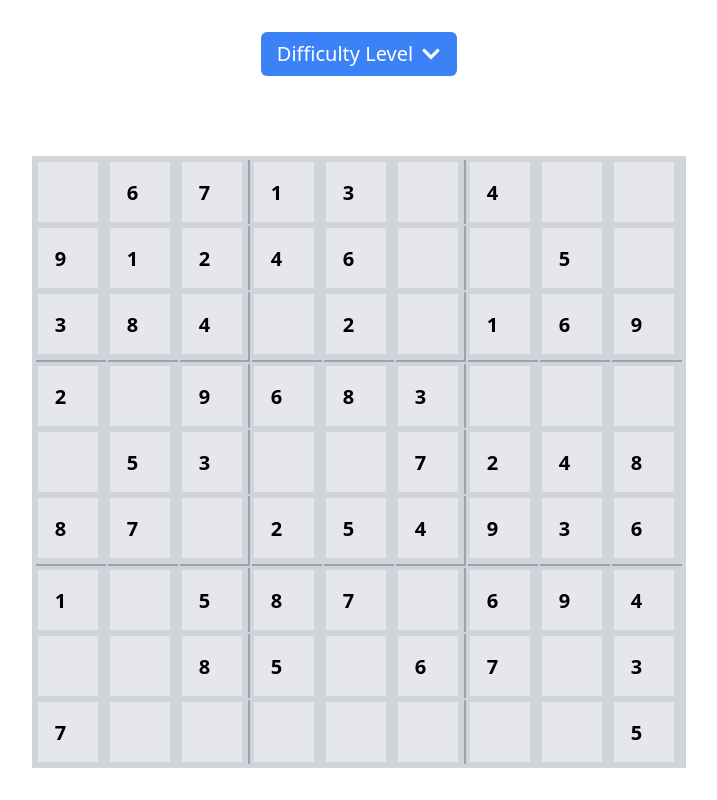
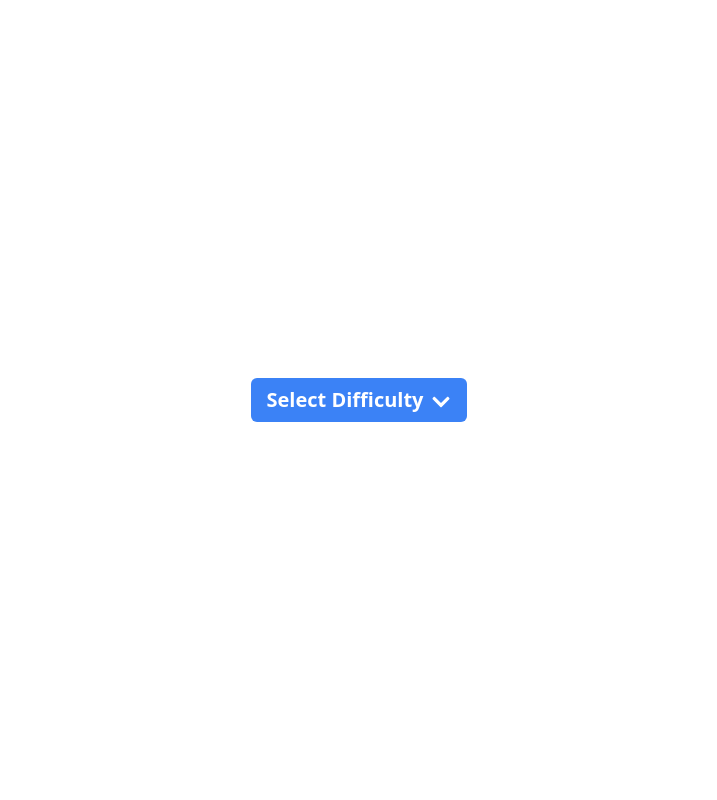
Before and after one commit to Saniya1016/Sudoku-Game, a React (Vite) app in the folder my-sudoku-game/: page / in a window 1280 px wide. Shown: the whole page, without its empty margins (281-998 px from the left). Built offline with nearby package versions, Linux system fonts and the light colour scheme.

Commit message:
control with diff setting

```diff
--- a/my-sudoku-game/src/App.jsx
+++ b/my-sudoku-game/src/App.jsx
@@ -1,13 +1,22 @@
-import React, {useState} from "react";
+import React, { useState, useEffect } from "react";
 import Board from "./Components/Board";
 import Controls from "./Components/Controls";
 
 function App() {
   const [difficulty, setDifficulty] = useState(-1);
+  const [key, setKey] = useState(0);
+
+  useEffect(() => {
+    // Increment the key whenever difficulty changes
+    setKey(prevKey => prevKey + 1);
+  }, [difficulty]);
+
   return (
     <div className="flex space-y-20 flex-col justify-center items-center h-screen">
-      <Controls setDifficulty={setDifficulty}/>
-      <Board />
+      <Controls setDifficulty={setDifficulty} />
+      {difficulty > -1 && (
+        <Board key={key} difficulty={difficulty} />
+      )}
     </div>
   );
 }
--- a/my-sudoku-game/src/Components/Board.jsx
+++ b/my-sudoku-game/src/Components/Board.jsx
@@ -2,9 +2,9 @@ import React, {useState} from 'react';
 import Cell from './Cell';
 import generateBoard from '../utils/makeBoard';
 
-const Board = () => {
+const Board = ({difficulty}) => {
 
-  const initGameState = generateBoard(30);
+  const initGameState = generateBoard(difficulty);
   const [gameState, setGameState] = useState(initGameState);
 
   return (
--- a/my-sudoku-game/src/Components/Controls.jsx
+++ b/my-sudoku-game/src/Components/Controls.jsx
@@ -1,13 +1,66 @@
-import React from 'react'
+import React, { useState } from 'react'
 import { FaChevronDown } from "react-icons/fa";
 
 const Controls = ({setDifficulty}) => {
+
+  const [isOpen, setIsOpen] = useState(false);
+  const [selectedDifficulty, setSelectedDifficulty] = useState('Select Difficulty');
+  const difficulties = ['Easy', 'Medium', 'Hard'];
+
+  const handleClick = (difficulty) => {
+
+    setIsOpen(false);
+    setSelectedDifficulty(difficulty);
+
+    switch (difficulty) {
+      case 'Easy':
+        setDifficulty(30);
+        break;
+      case 'Medium':
+        setDifficulty(50);
+        break;
+      case 'Hard':
+        setDifficulty(70);
+        break;
+      default:
+        setDifficulty(-1);
+    }
+  }
+
   return (
-    <div className='flex flex-row items-center'>
-      <button className='flex justify-center w-full px-4 py-2 bg-blue-500 rounded-md text-center text-bold text-white text-xl hover:bg-blue-600'> Difficulty Level
-      <FaChevronDown className="ml-2 mt-1" />
-      </button>
-    </div>
+    <div className="relative inline-block text-left">
+
+      <div className='flex flex-row items-center'>
+        <button
+          className='flex justify-center items-center w-full px-4 py-2 bg-blue-500 rounded-md text-center font-bold text-white text-xl hover:bg-blue-600'
+          onClick={() => setIsOpen(!isOpen)}>
+              {selectedDifficulty}
+            <FaChevronDown className="ml-2 mt-1" />
+          </button>
+      </div>
+
+      {
+        isOpen && (
+
+          <div className="origin-top-right absolute right-0 mt-2 w-56 rounded-md shadow-lg bg-white ring-1 ring-black ring-opacity-5">
+
+            <div className='py-1' role='menu' aria-orientation='vertical' aria-labelledby="options-menu">
+
+              {
+                difficulties.map((difficulty) => (
+                  <button key={difficulty} role='menuitem' className='block w-full text-left px-4 py-2 text-md text-gray-700 hover:bg-gray-100 hover:text-gray-900' onClick={() => {handleClick(difficulty)}}>
+                    {difficulty}
+                  </button>
+                ))
+              }
+
+            </div>
+
+          </div>
+        )
+      }
+
+  </div>
   )
 }
 
```
